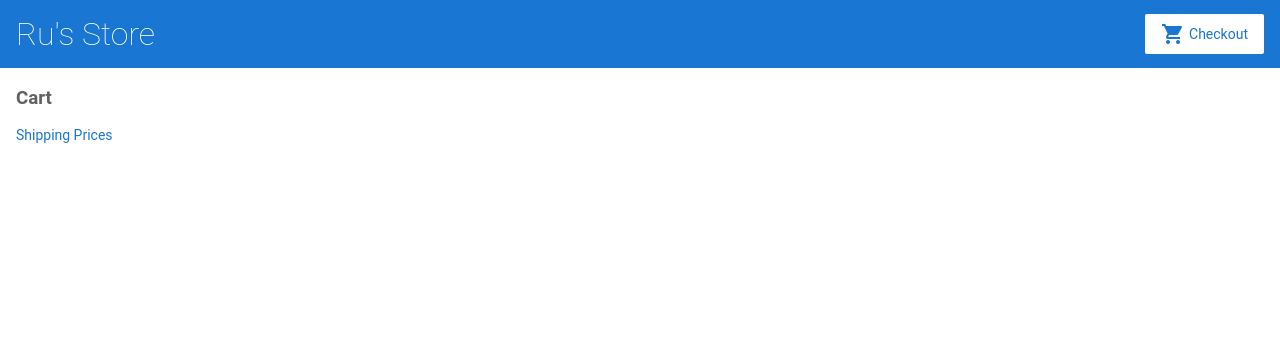
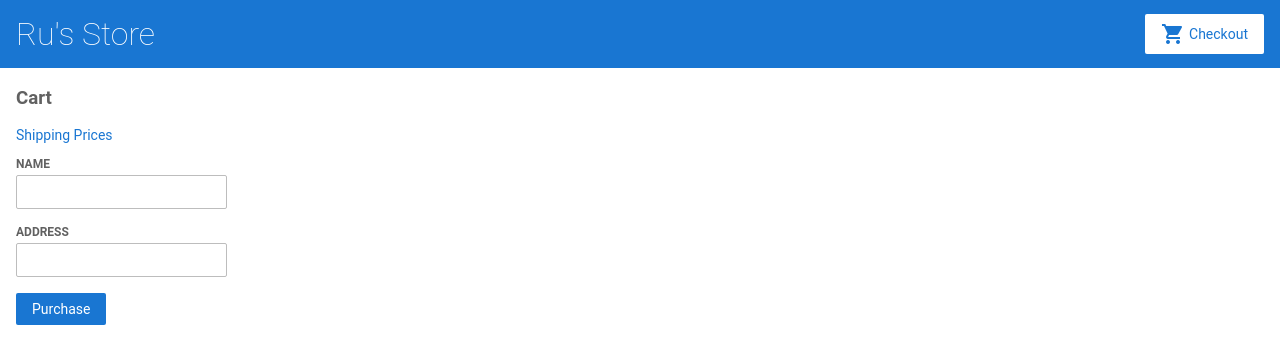
Before and after one commit to simonotter/angular-18yffw, an Angular app: page /cart in a window 1280 px wide. Shown: the top 364 px of the page. Built offline with nearby package versions, Linux system fonts and the light colour scheme.

Commit message:
Added Checkout form

```diff
--- a/src/app/cart/cart.component.html
+++ b/src/app/cart/cart.component.html
@@ -8,3 +8,19 @@
   <span>{{ item.name }}</span>
   <span>{{ item.price | currency }}</span>
 </div>
+
+<form [formGroup]="checkoutForm" (ngSubmit)="onSubmit(checkoutForm.value)">
+
+  <div>
+    <label>Name</label>
+    <input type="text" formControlName="name">
+  </div>
+
+  <div>
+    <label>Address</label>
+    <input type="text" formControlName="address">
+  </div>
+
+  <button class="button" type="submit">Purchase</button>
+
+</form>
--- a/src/app/cart/cart.component.ts
+++ b/src/app/cart/cart.component.ts
@@ -1,4 +1,6 @@
 import { Component, OnInit } from '@angular/core';
+
+import { FormBuilder } from '@angular/forms';
 
 import { CartService } from '../cart.service';
 
@@ -10,11 +12,26 @@
 export class CartComponent implements OnInit {
 
   items;
+  checkoutForm;
 
   constructor(
-    private cartService: CartService
+    private cartService: CartService,
+    private formBuilder: FormBuilder,
   ) {
     this.items = this.cartService.getItems();
+
+    this.checkoutForm = this.formBuilder.group({
+      name: '',
+      address: ''
+    });
+  }
+
+  onSubmit(customerData) {
+    // Process checkout data here
+    console.warn('Your order has been submitted', customerData);
+
+    this.items = this.cartService.clearCart();
+    this.checkoutForm.reset();
   }
 
   ngOnInit() {
```
